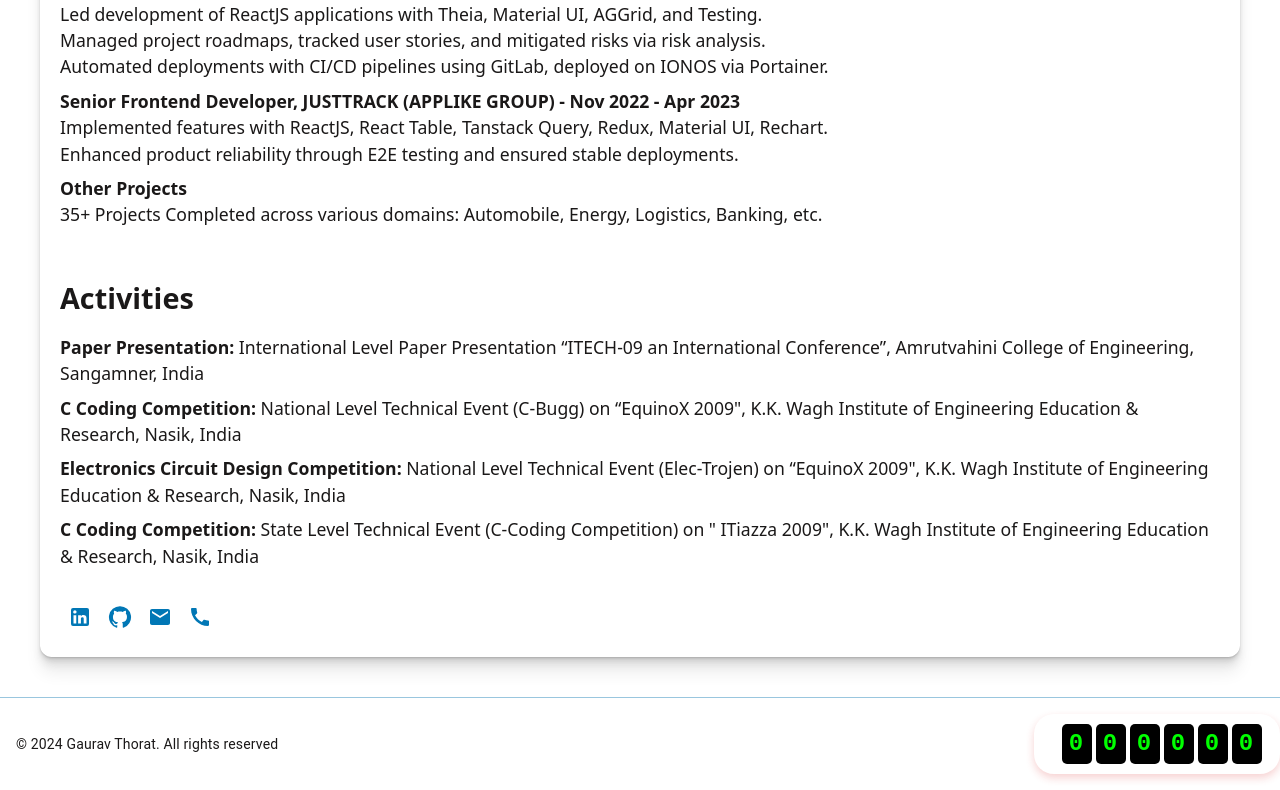
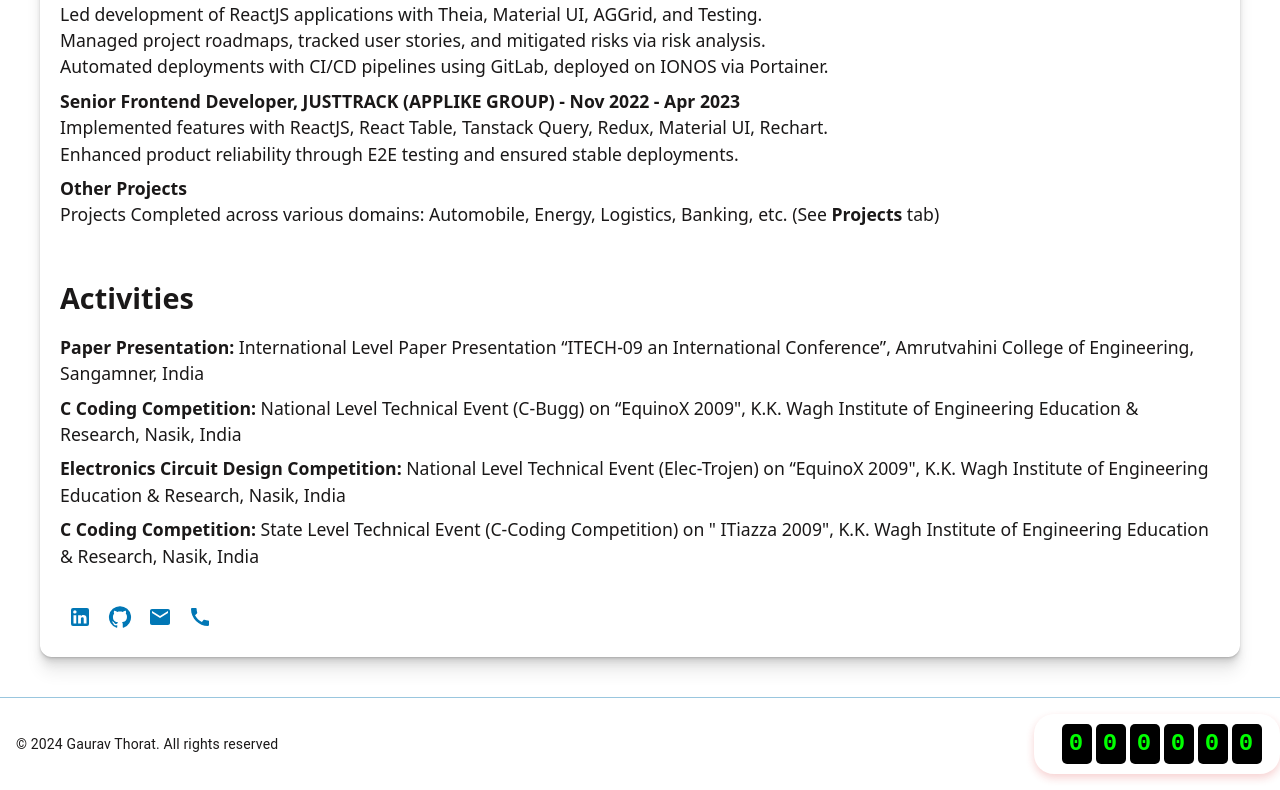
Before and after one commit to gauravthorath/Portfolio, a React (Vite) app: page /Portfolio/about in a window 1280 px wide. Shown: the part 2029-2819 px from the top of the page. Built offline with nearby package versions, Linux system fonts and the light colour scheme; no server answers; the database is empty.

Commit message:
"Update About page: remove '35+' from project count and add link to 'Projects' tab"

```diff
--- a/src/pages/About/About.tsx
+++ b/src/pages/About/About.tsx
@@ -206,8 +206,8 @@ const About: React.FC = () => {
                 <strong>Other Projects</strong>
                 <ul>
                   <li>
-                    35+ Projects Completed across various domains: Automobile,
-                    Energy, Logistics, Banking, etc.
+                    Projects Completed across various domains: Automobile,
+                    Energy, Logistics, Banking, etc. (See <b>Projects</b> tab)
                   </li>
                 </ul>
               </p>
```
